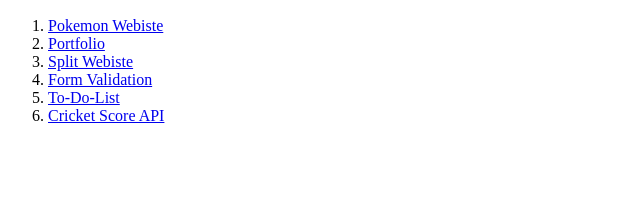
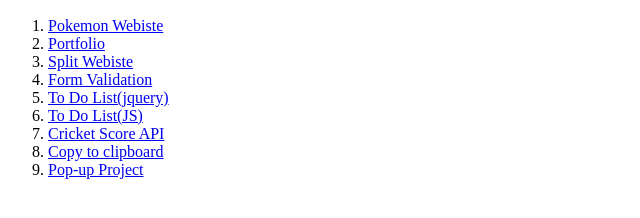
Before and after one commit to shra14600/Assignment, a plain HTML site: page index.html in a window 1280 px wide. Shown: the part 110-328 px from the top of the page, without its empty margins (0-640 px from the left). Drawn offline with Linux system fonts and the light colour scheme.

Commit message:
Update index.html

```diff
--- a/index.html
+++ b/index.html
@@ -23,11 +23,20 @@
             <a href="./form validation/index.html">Form Validation</a>
         </li>
         <li>
-            <a href="./to-do-list/index.html">To-Do-List</a>
+            <a href="./to-do-list(jquery)/index.html">To Do List(jquery)</a>
+        </li>
+        <li>
+            <a href="./to-do-list(JS)/index.html">To Do List(JS)</a>
         </li>
         <li>
             <a href="./Cricket API/index.html">Cricket Score API</a>
         </li>
+        <li>
+            <a href="./clipboard/index.html">Copy to clipboard</a>
+        </li>
+        <li>
+            <a href="./pop up project/index.html">Pop-up Project</a>
+        </li>
     </ol>
 </body>
 </html>
```
